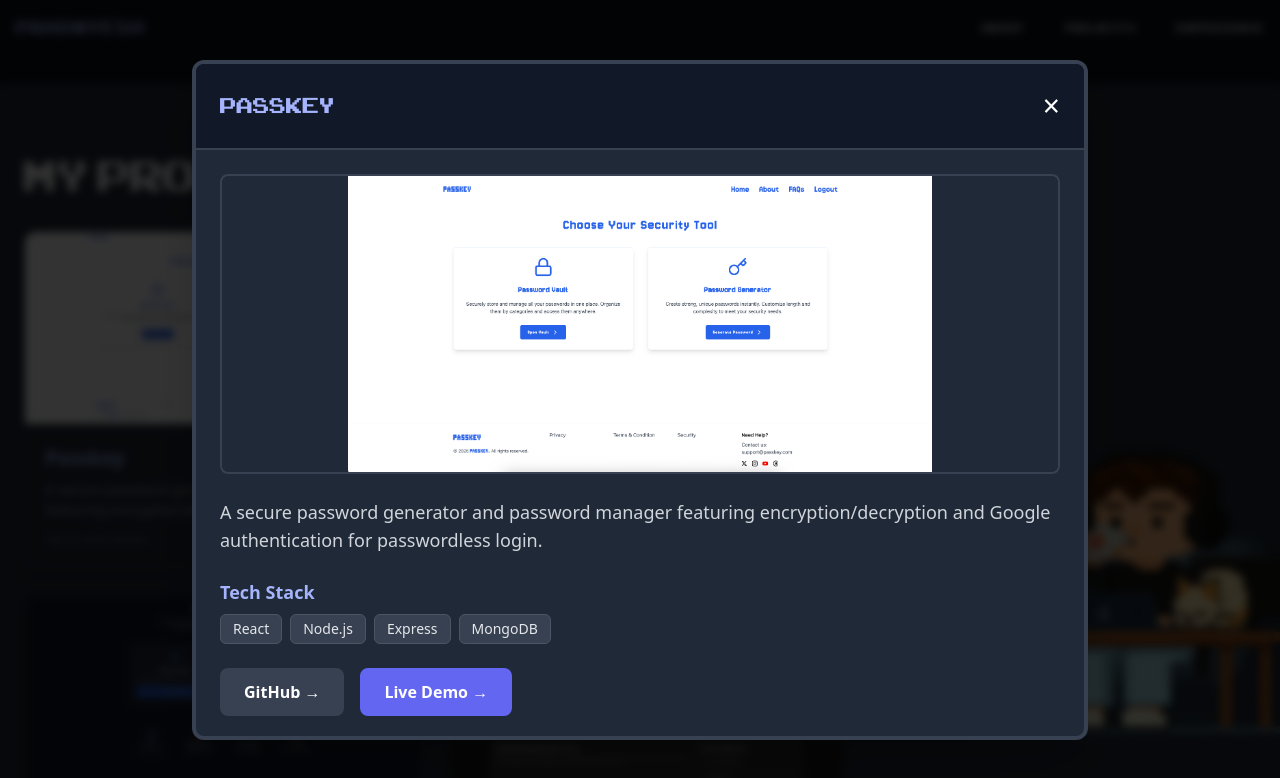
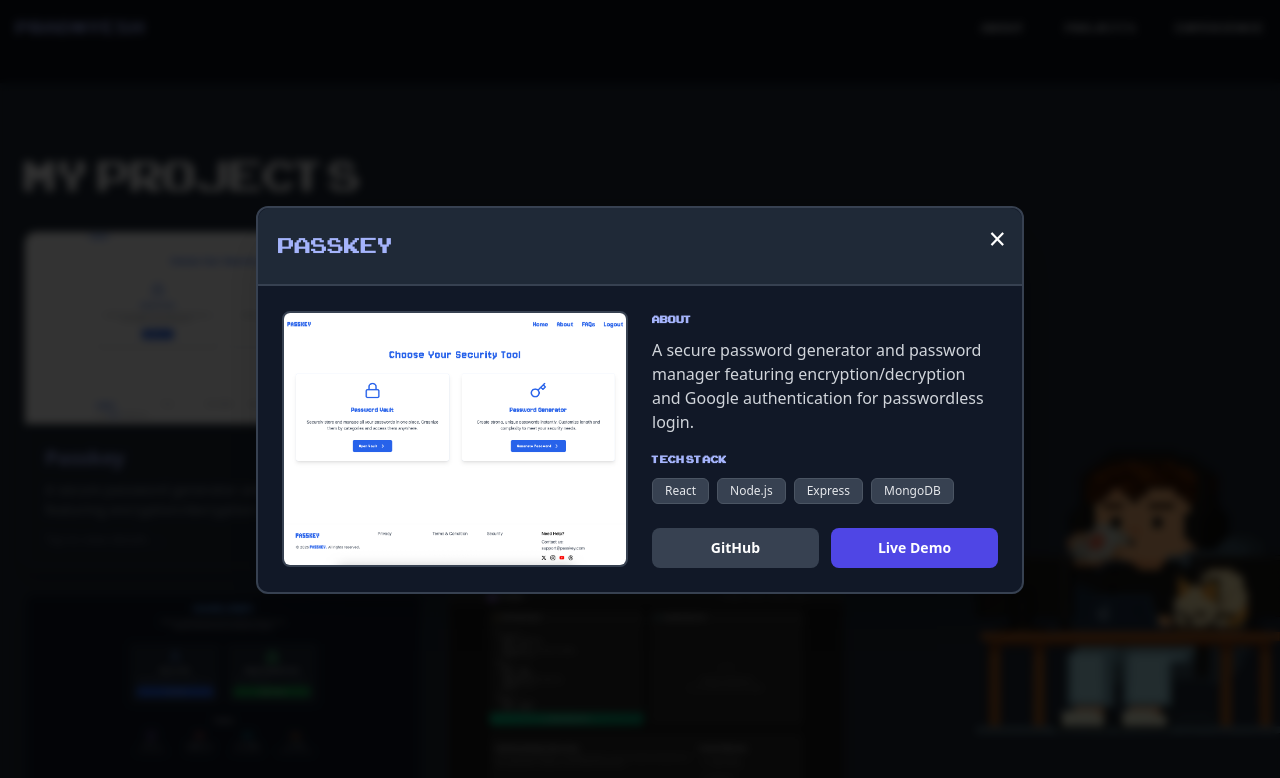
Before and after one commit to pradnyeshbhalekar/portfolio, a React (Vite) app: page / in a window 1280 px wide. Both pictures are taken after a click on the element 223 px from the left and 1917 px from the top of the page. Shown: the part 1517-2295 px from the top of the page. Built offline with nearby package versions, Linux system fonts and the light colour scheme; no server answers.

Commit message:
fixed scroll of the project model

```diff
--- a/src/pages/Projects.jsx
+++ b/src/pages/Projects.jsx
@@ -12,6 +12,21 @@ const Projects = () => {
   useEffect(() => {
     setProjects(projectData);
   }, []);
+
+  // Close modal on ESC key press
+  useEffect(() => {
+    const handleEscKey = (event) => {
+      if (event.key === 'Escape' && selectedProject) {
+        setSelectedProject(null);
+      }
+    };
+
+    document.addEventListener('keydown', handleEscKey);
+
+    return () => {
+      document.removeEventListener('keydown', handleEscKey);
+    };
+  }, [selectedProject]);
 
   return (
     <section id="projects" className="w-full min-h-screen bg-gray-800 text-white flex items-center justify-center px-4 sm:px-6 py-16 relative overflow-hidden">
@@ -104,62 +119,67 @@ const Projects = () => {
         </div>
       </div>
 
-      {/* Modal */}
+      {/* Modal - Compact Design */}
 {selectedProject && (
   <div
-    className="fixed inset-0 bg-black/80 backdrop-blur-sm z-50 flex items-center justify-center p-3 sm:p-4"
+    className="fixed inset-0 bg-black/80 backdrop-blur-sm z-50 flex items-center justify-center p-4 overflow-auto"
     onClick={() => setSelectedProject(null)}
   >
     <div
-      className="bg-gray-800 rounded-xl max-w-4xl w-full max-h-[85vh] overflow-hidden border-4 border-gray-700 shadow-2xl"
+      className="bg-gray-900 rounded-xl max-w-3xl w-full border-2 border-gray-700 shadow-2xl my-4"
       onClick={(e) => e.stopPropagation()}
     >
-      {/* Scrollable Content Wrapper */}
-      <div className="overflow-y-auto max-h-[85vh]">
 
-        {/* Header */}
-        <div className="sticky top-0 bg-gray-900 p-4 sm:p-6 border-b-2 border-gray-700 flex justify-between items-center z-10">
-          <h2 className="font-arcade text-xl sm:text-2xl md:text-3xl text-indigo-300">
+      {/* Header with close button */}
+      <div className="relative bg-gray-800 p-4 sm:p-5 rounded-t-xl border-b-2 border-gray-700">
+        <h2 className="font-arcade text-xl sm:text-2xl md:text-3xl text-indigo-300 pr-10">
           {selectedProject.title}
         </h2>
         <button
           onClick={() => setSelectedProject(null)}
-            className="text-white hover:text-red-500 text-2xl sm:text-3xl leading-none transition-colors"
+          className="absolute top-4 right-4 text-white hover:text-red-500 text-3xl leading-none transition-colors"
         >
           ×
         </button>
       </div>
 
-        {/* Content */}
-        <div className="p-4 sm:p-6">
+      {/* Content - Two Column Layout */}
+      <div className="p-5 sm:p-6">
+        <div className="grid md:grid-cols-2 gap-6">
+
+          {/* Left Column - Image */}
+          <div className="flex flex-col justify-center">
             {selectedProject.img && (
               <img
                 src={selectedProject.img}
                 alt={selectedProject.title}
-              className="
-                w-full
-                max-h-[300px]
-                object-contain
-                rounded-lg mb-5 sm:mb-6 border-2 border-gray-700
-              "
+                className="w-full h-64 object-cover rounded-lg border-2 border-gray-700"
               />
             )}
+          </div>
 
-          <p className="text-gray-300 text-base sm:text-lg leading-relaxed mb-5 sm:mb-6">
+          {/* Right Column - Details */}
+          <div className="flex flex-col justify-between">
+
+            {/* Description */}
+            <div className="mb-4">
+              <h3 className="text-indigo-300 font-semibold text-sm font-arcade uppercase tracking-wide mb-2">About</h3>
+              <p className="text-gray-300 text-sm sm:text-base leading-relaxed">
                 {selectedProject.description}
               </p>
+            </div>
 
             {/* Tech Stack */}
             {selectedProject.techstack?.length > 0 && (
-            <div className="mb-5 sm:mb-6">
-              <h3 className="text-indigo-300 font-semibold text-base sm:text-lg mb-2">
+              <div className="mb-4">
+                <h3 className="text-indigo-300 font-semibold text-sm uppercase font-arcade tracking-wide mb-2">
                   Tech Stack
                 </h3>
                 <div className="flex flex-wrap gap-2">
                   {selectedProject.techstack.map((tech, i) => (
                     <span
                       key={i}
-                    className="bg-gray-700 text-gray-200 px-3 py-1 rounded-md text-xs sm:text-sm border border-gray-600"
+                      className="bg-gray-700 text-gray-200 px-3 py-1 rounded-md text-xs font-medium border border-gray-600"
                     >
                       {tech}
                     </span>
@@ -170,15 +190,15 @@ const Projects = () => {
 
             {/* Links */}
             {(selectedProject.github || selectedProject.live) && (
-            <div className="flex flex-wrap gap-3 sm:gap-4">
+              <div className="grid grid-cols-2 gap-3 pt-2">
                 {selectedProject.github && (
                   <a
                     href={selectedProject.github}
                     target="_blank"
                     rel="noopener noreferrer"
-                  className="bg-gray-700 hover:bg-gray-600 text-white px-5 sm:px-6 py-2.5 sm:py-3 rounded-lg transition-colors font-semibold text-sm sm:text-base"
+                    className="bg-gray-700 hover:bg-gray-600 text-white px-4 py-2.5 rounded-lg transition-all font-semibold text-sm text-center"
                   >
-                  GitHub →
+                    GitHub
                   </a>
                 )}
 
@@ -187,15 +207,18 @@ const Projects = () => {
                     href={selectedProject.live}
                     target="_blank"
                     rel="noopener noreferrer"
-                  className="bg-indigo-500 hover:bg-indigo-400 text-white px-5 sm:px-6 py-2.5 sm:py-3 rounded-lg transition-colors font-semibold text-sm sm:text-base"
+                    className="bg-indigo-600 hover:bg-indigo-500 text-white px-4 py-2.5 rounded-lg transition-all font-semibold text-sm text-center"
                   >
-                  Live Demo →
+                    Live Demo
                   </a>
                 )}
               </div>
             )}
           </div>
+
         </div>
+      </div>
+
     </div>
   </div>
 )}
```
Also changed, not shown: src/components/NowPlayingVinyl.jsx (line endings or trailing spaces). Lines whose indentation alone changed are shown as unchanged.
